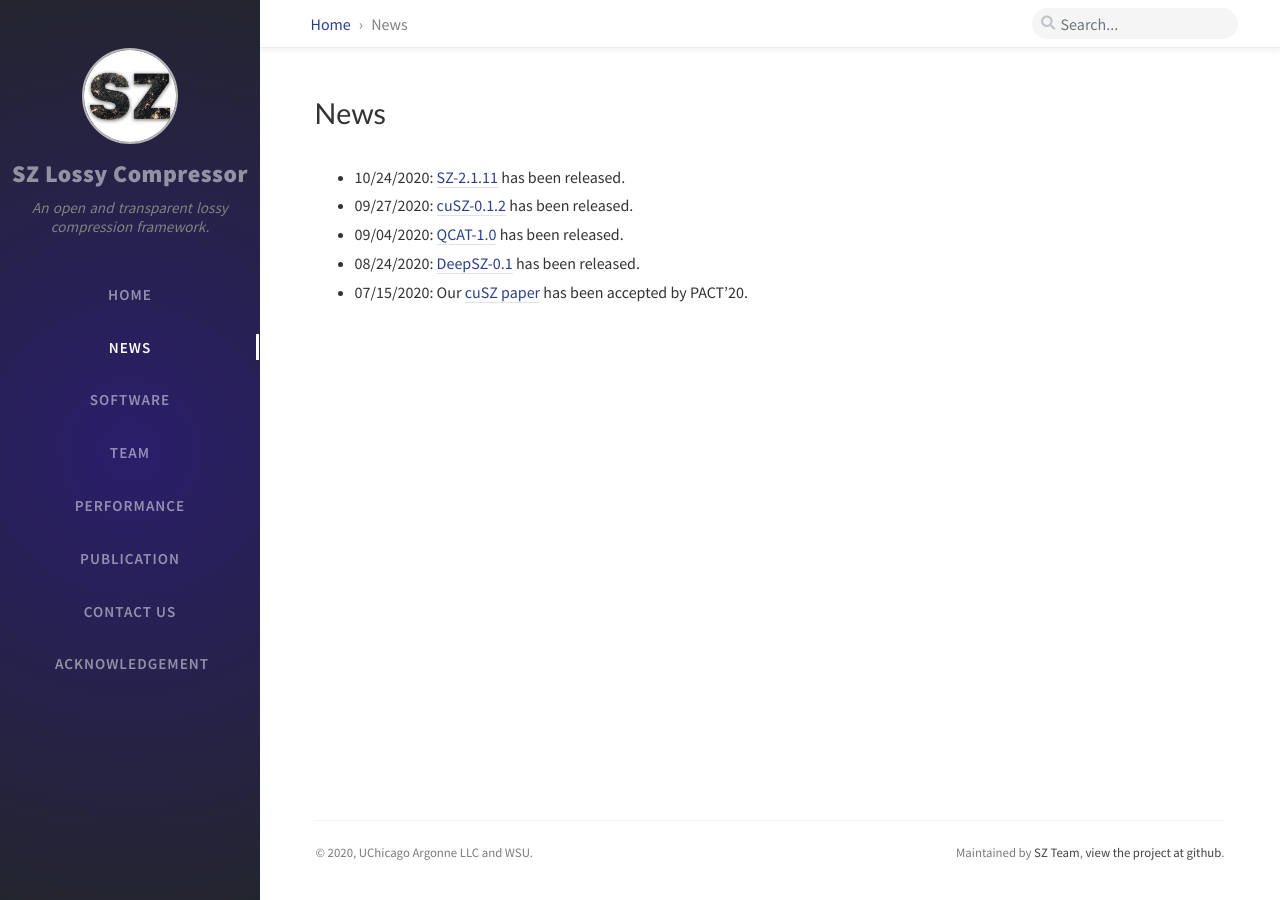
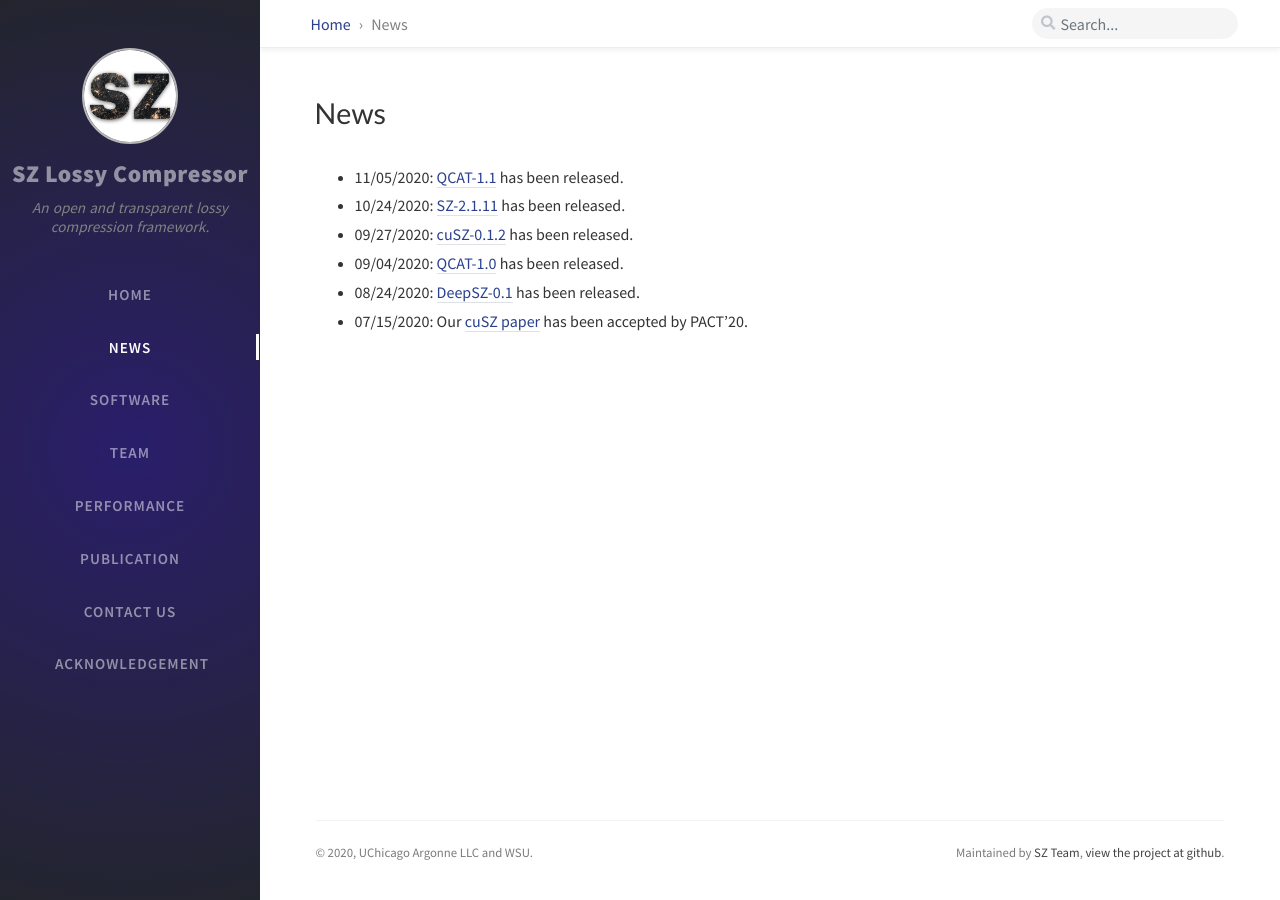
Before and after one commit to szcompressor/szcompressor.github.io, a Jekyll site: the page built from tabs/news.md, in a window 1280 px wide. Built offline with Jekyll 4.4.1, drawn with Linux system fonts in a browser that asks for light colours; nearby versions of some CDN libraries; comment, search, counter and statistics services are not loaded.

Commit message:
update qcat (fix a bug)

```diff
--- a/tabs/news.md
+++ b/tabs/news.md
@@ -2,6 +2,7 @@
 title: News
 ---
 
+- 11/05/2020: [QCAT-1.1](https://github.com/szcompressor/qcat/releases/download/v1.1/qcat-1.1.tar.gz) has been released.
 - 10/24/2020: [SZ-2.1.11](https://github.com/szcompressor/SZ/releases/download/v2.1.11/SZ-2.1.11.tar.gz) has been released.
 - 09/27/2020: [cuSZ-0.1.2](https://github.com/szcompressor/cuSZ/releases/download/v0.1.2/cuSZ-0.1.2.tar.gz) has been released.
 - 09/04/2020: [QCAT-1.0](https://github.com/szcompressor/qcat/releases/download/v1.0/qcat-1.0.tar.gz) has been released.
```
